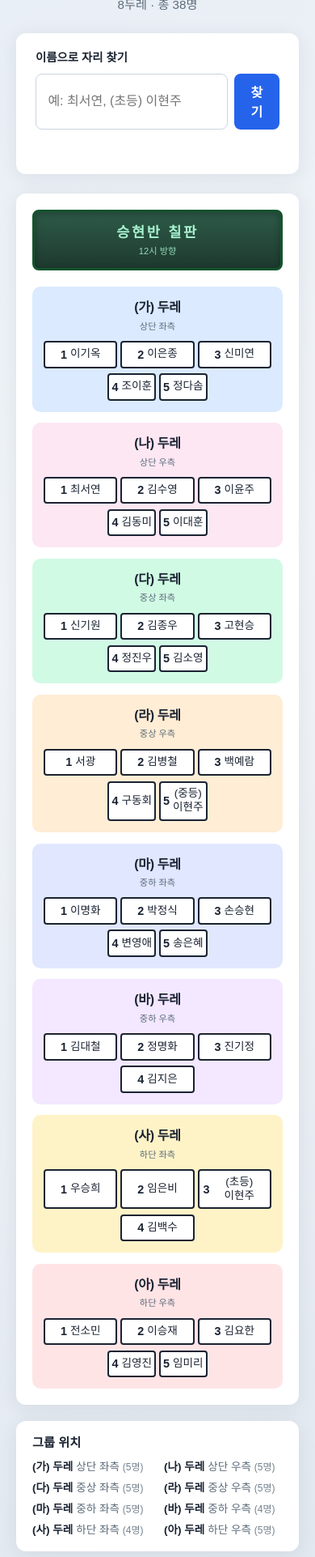
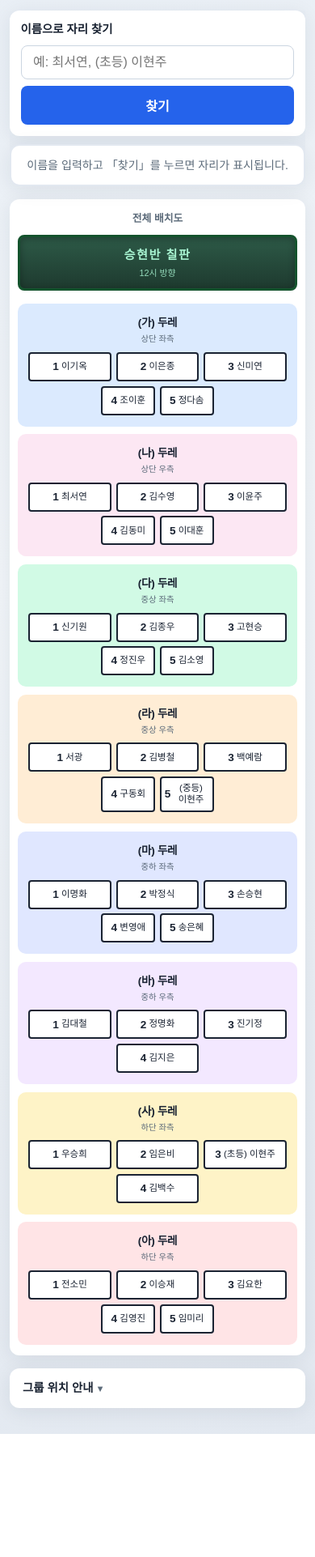
Before and after one commit to kdc0901/web_location, an Electron app: page index.html in a window 390 px wide. Shown: the part 77-2000 px from the top of the page at 81% size. After the commit the page ends 1848 px from the top, so only its background shows below. Drawn offline with Linux system fonts and the light colour scheme.

Commit message:
반응형으로 개선

```diff
--- a/css/style.css
+++ b/css/style.css
@@ -8,8 +8,10 @@
   --highlight: #fef08a;
   --highlight-border: #eab308;
   --blackboard: #1e3a2f;
-  --desk: #c4a574;
-  --desk-border: #8b6914;
+  --success-bg: #ecfdf5;
+  --success-border: #10b981;
+  --error-bg: #fef2f2;
+  --error-border: #f87171;
   --group-1: #dbeafe;
   --group-2: #fce7f3;
   --group-3: #d1fae5;
@@ -20,6 +22,8 @@
   --group-8: #ffe4e6;
   --shadow: 0 4px 24px rgba(26, 35, 50, 0.08);
   --radius: 12px;
+  --safe-top: env(safe-area-inset-top, 0px);
+  --safe-bottom: env(safe-area-inset-bottom, 0px);
 }
 
 *,
@@ -35,38 +39,47 @@ body {
   background: linear-gradient(160deg, #e8eef5 0%, var(--bg) 40%, #e2e8f0 100%);
   color: var(--text);
   line-height: 1.5;
+  -webkit-text-size-adjust: 100%;
 }
 
 .app {
   max-width: 1200px;
   margin: 0 auto;
-  padding: 1.5rem 1.25rem 3rem;
+  padding: calc(1rem + var(--safe-top)) 1rem calc(2rem + var(--safe-bottom));
 }
 
+/* ── 헤더 ── */
 .header {
   text-align: center;
-  margin-bottom: 1.5rem;
+  margin-bottom: 1rem;
 }
 
 .header h1 {
   margin: 0;
-  font-size: 1.75rem;
+  font-size: clamp(1.35rem, 4vw, 1.75rem);
   font-weight: 700;
   letter-spacing: -0.02em;
 }
 
 .subtitle {
-  margin: 0.35rem 0 0;
+  margin: 0.3rem 0 0;
   color: var(--muted);
-  font-size: 0.95rem;
+  font-size: clamp(0.85rem, 2.5vw, 0.95rem);
+}
+
+/* ── 상단: 이름 찾기 + 결과 (배치도 위) ── */
+.top-section {
+  display: flex;
+  flex-direction: column;
+  gap: 0.65rem;
+  margin-bottom: 1rem;
 }
 
 .search-panel {
   background: var(--surface);
   border-radius: var(--radius);
-  padding: 1.25rem 1.5rem;
+  padding: 1rem 1.1rem;
   box-shadow: var(--shadow);
-  margin-bottom: 1.5rem;
 }
 
 .search-label {
@@ -83,10 +96,11 @@ body {
 
 .search-row input {
   flex: 1;
-  padding: 0.65rem 0.9rem;
+  min-width: 0;
+  padding: 0.7rem 0.9rem;
   border: 1px solid #cbd5e1;
   border-radius: 8px;
-  font-size: 1rem;
+  font-size: 16px;
   transition: border-color 0.15s, box-shadow 0.15s;
 }
 
@@ -97,7 +111,8 @@ body {
 }
 
 .search-row button {
-  padding: 0.65rem 1.25rem;
+  flex-shrink: 0;
+  padding: 0.7rem 1.1rem;
   background: var(--accent);
   color: #fff;
   border: none;
@@ -106,33 +121,101 @@ body {
   font-weight: 600;
   cursor: pointer;
   transition: background 0.15s;
+  -webkit-tap-highlight-color: transparent;
 }
 
 .search-row button:hover {
   background: var(--accent-hover);
 }
 
-.result-message {
-  margin: 0.75rem 0 0;
-  min-height: 1.5em;
-  font-size: 0.95rem;
+.search-row button:active {
+  transform: scale(0.98);
 }
 
-.result-message.success {
-  color: #047857;
+/* ── 검색 결과 카드 (이름 + 위치) ── */
+.result-card {
+  background: var(--surface);
+  border-radius: var(--radius);
+  padding: 0.85rem 1rem;
+  border: 2px solid #e2e8f0;
+  box-shadow: var(--shadow);
+}
+
+.result-card--idle {
+  border-color: #e2e8f0;
+}
+
+.result-card--success {
+  background: var(--success-bg);
+  border-color: var(--success-border);
+}
+
+.result-card--error {
+  background: var(--error-bg);
+  border-color: var(--error-border);
+}
+
+.result-card__hint {
+  margin: 0;
+  font-size: 0.88rem;
+  color: var(--muted);
+  text-align: center;
+}
+
+.result-card--error .result-card__hint {
+  color: #b91c1c;
   font-weight: 500;
 }
 
-.result-message.error {
-  color: #b91c1c;
+.result-card__body {
+  text-align: center;
 }
 
+.result-card__label {
+  margin: 0.5rem 0 0.15rem;
+  font-size: 0.72rem;
+  font-weight: 600;
+  color: var(--muted);
+  text-transform: uppercase;
+  letter-spacing: 0.04em;
+}
+
+.result-card__label:first-child {
+  margin-top: 0;
+}
+
+.result-card__name {
+  margin: 0;
+  font-size: clamp(1.15rem, 4.5vw, 1.4rem);
+  font-weight: 700;
+  color: var(--text);
+}
+
+.result-card__location {
+  margin: 0;
+  font-size: clamp(0.9rem, 3.5vw, 1.05rem);
+  font-weight: 500;
+  color: #047857;
+  line-height: 1.45;
+  word-break: keep-all;
+}
+
+/* ── 교실 전체 배치도 ── */
 .classroom {
   background: var(--surface);
   border-radius: var(--radius);
-  padding: 1.25rem;
+  padding: 1rem;
   box-shadow: var(--shadow);
-  margin-bottom: 1.25rem;
+}
+
+.classroom::before {
+  content: "전체 배치도";
+  display: block;
+  text-align: center;
+  font-size: 0.8rem;
+  font-weight: 600;
+  color: var(--muted);
+  margin-bottom: 0.65rem;
 }
 
 .blackboard {
@@ -144,40 +227,39 @@ body {
   background: linear-gradient(180deg, #2d5a47 0%, var(--blackboard) 100%);
   color: #a7f3d0;
   border-radius: 8px;
-  padding: 0.75rem 1rem;
-  margin-bottom: 1.25rem;
+  padding: 0.7rem 1rem;
+  margin-bottom: 1rem;
   border: 3px solid #14532d;
   box-shadow: inset 0 2px 8px rgba(0, 0, 0, 0.3);
 }
 
 .blackboard span {
   font-weight: 700;
-  font-size: 1.1rem;
-  letter-spacing: 0.15em;
+  font-size: clamp(0.95rem, 3vw, 1.1rem);
+  letter-spacing: 0.1em;
 }
 
 .blackboard small {
-  font-size: 0.7rem;
+  font-size: 0.68rem;
   opacity: 0.85;
 }
 
 .groups-grid {
   display: grid;
   grid-template-columns: repeat(3, 1fr);
-  gap: 0.85rem;
+  gap: 0.75rem;
 }
 
 .group {
   border-radius: 10px;
-  padding: 0.75rem;
+  padding: 0.65rem 0.5rem;
   border: 2px solid transparent;
-  transition: border-color 0.2s, transform 0.2s;
+  transition: border-color 0.2s, box-shadow 0.2s;
 }
 
 .group.highlighted {
   border-color: var(--highlight-border);
-  transform: scale(1.02);
-  box-shadow: 0 0 0 4px rgba(234, 179, 8, 0.25);
+  box-shadow: 0 0 0 4px rgba(234, 179, 8, 0.35);
 }
 
 .group-header {
@@ -185,18 +267,18 @@ body {
   flex-direction: column;
   align-items: center;
   text-align: center;
-  margin-bottom: 0.6rem;
-  gap: 0.15rem;
+  margin-bottom: 0.5rem;
+  gap: 0.1rem;
 }
 
 .group-header strong {
-  font-size: 1rem;
+  font-size: clamp(0.85rem, 2.8vw, 1rem);
   letter-spacing: -0.02em;
 }
 
 .group-header span {
   color: var(--muted);
-  font-size: 0.7rem;
+  font-size: 0.65rem;
 }
 
 .group[data-group="1"] { background: var(--group-1); }
@@ -208,19 +290,14 @@ body {
 .group[data-group="7"] { background: var(--group-7); }
 .group[data-group="8"] { background: var(--group-8); }
 
-.legend .count {
-  font-size: 0.75rem;
-  opacity: 0.85;
-}
-
-/* 두레 내 3-2 배치 (칠판 쪽이 위) */
+/* 두레 내 3-2 배치 */
 .desks {
-  --desk-gap: 0.25rem;
+  --desk-gap: 0.2rem;
   --desk-w: calc((100% - var(--desk-gap) * 2) / 3);
   display: flex;
   flex-direction: column;
   align-items: center;
-  gap: 0.4rem;
+  gap: 0.35rem;
   width: 100%;
 }
 
@@ -256,10 +333,10 @@ body {
   flex-direction: row;
   align-items: center;
   justify-content: center;
-  gap: 0.25rem;
+  gap: 0.2rem;
   text-align: center;
-  padding: 0.35rem 0.3rem;
-  min-height: 2.1rem;
+  padding: 0.3rem 0.2rem;
+  min-height: 2rem;
   cursor: default;
   transition: background 0.2s, transform 0.2s, box-shadow 0.2s;
   white-space: normal;
@@ -269,59 +346,77 @@ body {
 .desk.highlighted {
   background: var(--highlight);
   border-color: var(--highlight-border);
-  transform: scale(1.08);
+  transform: scale(1.06);
   z-index: 1;
-  box-shadow: 0 4px 12px rgba(234, 179, 8, 0.4);
+  box-shadow: 0 4px 12px rgba(234, 179, 8, 0.45);
 }
 
 .desk .seat-num {
   flex-shrink: 0;
   font-weight: 700;
   color: var(--text);
-  font-size: 0.9rem;
+  font-size: clamp(0.75rem, 2.5vw, 0.9rem);
   line-height: 1;
 }
 
 .desk .student-name {
-  font-size: 0.78rem;
+  font-size: clamp(0.65rem, 2.2vw, 0.78rem);
   font-weight: 500;
   color: var(--text);
-  line-height: 1.25;
-  overflow: visible;
-  text-overflow: unset;
+  line-height: 1.2;
   word-break: keep-all;
-  white-space: normal;
   flex: 0 1 auto;
 }
 
 .group--wide .desk .student-name {
-  font-size: 0.72rem;
+  font-size: clamp(0.6rem, 2vw, 0.72rem);
 }
 
-.group--wide .desk .seat-num {
-  font-size: 0.82rem;
+/* ── 그룹 위치 안내 (접기) ── */
+.legend-toggle {
+  margin-top: 1rem;
+  background: var(--surface);
+  border-radius: var(--radius);
+  box-shadow: var(--shadow);
+  overflow: hidden;
+}
+
+.legend-toggle summary {
+  padding: 0.85rem 1rem;
+  font-weight: 600;
+  font-size: 0.9rem;
+  cursor: pointer;
+  list-style: none;
+  -webkit-tap-highlight-color: transparent;
+}
+
+.legend-toggle summary::-webkit-details-marker {
+  display: none;
+}
+
+.legend-toggle summary::after {
+  content: " ▼";
+  font-size: 0.7rem;
+  color: var(--muted);
+}
+
+.legend-toggle[open] summary::after {
+  content: " ▲";
 }
 
 .legend {
-  background: var(--surface);
-  border-radius: var(--radius);
-  padding: 1rem 1.25rem;
-  box-shadow: var(--shadow);
-}
-
-.legend h2 {
-  margin: 0 0 0.5rem;
-  font-size: 0.95rem;
+  padding: 0 1rem 1rem;
+  border-top: 1px solid #e2e8f0;
 }
 
 .legend ul {
-  margin: 0;
+  margin: 0.75rem 0 0;
   padding: 0;
   list-style: none;
   display: grid;
-  grid-template-columns: repeat(auto-fill, minmax(140px, 1fr));
-  gap: 0.35rem 1rem;
-  font-size: 0.85rem;
+  grid-template-columns: repeat(auto-fill, minmax(130px, 1fr));
+  gap: 0.35rem 0.75rem;
+  font-size: 0.82rem;
   color: var(--muted);
 }
 
@@ -329,18 +424,90 @@ body {
   color: var(--text);
 }
 
+.legend .count {
+  font-size: 0.72rem;
+  opacity: 0.85;
+}
+
+/* ── 태블릿: 2열 ── */
 @media (max-width: 900px) {
   .groups-grid {
     grid-template-columns: repeat(2, 1fr);
+    gap: 0.65rem;
   }
 }
 
-@media (max-width: 560px) {
+/* ── 모바일: 1열 + 상단 고정 ── */
+@media (max-width: 640px) {
+  .app {
+    padding-left: 0.75rem;
+    padding-right: 0.75rem;
+  }
+
+  .top-section {
+    position: sticky;
+    top: var(--safe-top);
+    z-index: 50;
+    margin-bottom: 0.75rem;
+    padding-bottom: 0.25rem;
+    background: linear-gradient(
+      180deg,
+      #e8eef5 0%,
+      #e8eef5 85%,
+      transparent 100%
+    );
+  }
+
+  .search-panel {
+    padding: 0.85rem;
+  }
+
+  .search-row {
+    flex-direction: column;
+  }
+
+  .search-row button {
+    width: 100%;
+    padding: 0.75rem;
+  }
+
   .groups-grid {
     grid-template-columns: 1fr;
+    gap: 0.6rem;
+  }
+
+  .group {
+    padding: 0.75rem 0.65rem;
+  }
+
+  .desks {
+    --desk-gap: 0.35rem;
+    --desk-w: calc((100% - var(--desk-gap) * 2) / 3);
+    max-width: 320px;
+    margin: 0 auto;
+  }
+
+  .desk {
+    min-height: 2.25rem;
+    padding: 0.4rem 0.25rem;
   }
 
   .desk .student-name {
+    font-size: 0.72rem;
+  }
+
+  .desk .seat-num {
     font-size: 0.85rem;
   }
+
+  .classroom {
+    padding: 0.85rem 0.65rem;
+  }
 }
+
+/* ── 아주 좁은 화면 ── */
+@media (max-width: 360px) {
+  .desks {
+    max-width: 100%;
+  }
+}
--- a/index.html
+++ b/index.html
@@ -19,12 +19,15 @@
       <p class="subtitle">8두레 · 총 38명</p>
     </header>
 
-    <section class="search-panel">
+    <div class="top-section">
+      <section class="search-panel" aria-label="이름으로 자리 찾기">
         <label for="name-input" class="search-label">이름으로 자리 찾기</label>
         <div class="search-row">
           <input
             id="name-input"
-          type="text"
+            type="search"
+            inputmode="search"
+            enterkeyhint="search"
             placeholder="예: 최서연, (초등) 이현주"
             autocomplete="off"
             list="name-suggestions"
@@ -32,22 +35,38 @@
           <datalist id="name-suggestions"></datalist>
           <button type="button" id="search-btn">찾기</button>
         </div>
-      <p id="result-message" class="result-message" aria-live="polite"></p>
       </section>
 
-    <section class="classroom" aria-label="교실 배치도">
+      <section
+        id="result-card"
+        class="result-card result-card--idle"
+        aria-live="polite"
+        aria-label="검색 결과"
+      >
+        <p class="result-card__hint">이름을 입력하고 「찾기」를 누르면 자리가 표시됩니다.</p>
+        <div class="result-card__body" hidden>
+          <p class="result-card__label">찾은 사람</p>
+          <p class="result-card__name" id="result-name"></p>
+          <p class="result-card__label">위치</p>
+          <p class="result-card__location" id="result-location"></p>
+        </div>
+      </section>
+    </div>
+
+    <section class="classroom" aria-label="교실 전체 배치도">
       <div class="blackboard" aria-hidden="true">
-        <span>승현반 칠판 </span>
+        <span>승현반 칠판</span>
         <small>12시 방향</small>
       </div>
-
       <div class="groups-grid" id="groups-grid"></div>
     </section>
 
+    <details class="legend-toggle">
+      <summary>그룹 위치 안내</summary>
       <aside class="legend">
-      <h2>그룹 위치</h2>
         <ul id="legend-list"></ul>
       </aside>
+    </details>
   </div>
 
   <script src="js/data.js"></script>
--- a/js/app.js
+++ b/js/app.js
@@ -2,7 +2,11 @@ const groupsGrid = document.getElementById("groups-grid");
 const legendList = document.getElementById("legend-list");
 const nameInput = document.getElementById("name-input");
 const searchBtn = document.getElementById("search-btn");
-const resultMessage = document.getElementById("result-message");
+const resultCard = document.getElementById("result-card");
+const resultName = document.getElementById("result-name");
+const resultLocation = document.getElementById("result-location");
+const resultHint = document.querySelector(".result-card__hint");
+const resultBody = document.querySelector(".result-card__body");
 const nameSuggestions = document.getElementById("name-suggestions");
 
 const byGroup = STUDENTS.reduce((acc, student) => {
@@ -60,22 +64,53 @@ function highlightSeat(student) {
   deskEl?.scrollIntoView({ behavior: "smooth", block: "center" });
 }
 
+function setResultCard(state, { name = "", location = "", error = "" } = {}) {
+  resultCard.className = `result-card result-card--${state}`;
+  if (state === "success") {
+    resultHint.hidden = true;
+    resultBody.hidden = false;
+    resultName.textContent = name;
+    resultLocation.textContent = location;
+  } else if (state === "error") {
+    resultHint.hidden = false;
+    resultHint.textContent = error;
+    resultBody.hidden = true;
+    resultName.textContent = "";
+    resultLocation.textContent = "";
+  } else {
+    resultHint.hidden = false;
+    resultHint.textContent = "이름을 입력하고 「찾기」를 누르면 자리가 표시됩니다.";
+    resultBody.hidden = true;
+  }
+}
+
 function showResult(student) {
   if (!student) {
     const q = nameInput.value.trim();
+    if (!q) {
+      setResultCard("idle");
+      clearHighlights();
+      return;
+    }
     const partial = STUDENTS.filter((s) => s.name.includes(q));
     if (partial.length > 1) {
-      resultMessage.textContent = `여러 명이 검색되었습니다. 전체 이름을 입력해 주세요. (예: ${partial.map((s) => s.name).join(", ")})`;
+      setResultCard("error", {
+        error: `여러 명이 검색되었습니다. 전체 이름을 입력해 주세요. (예: ${partial.map((s) => s.name).join(", ")})`,
+      });
     } else {
-      resultMessage.textContent =
-        "해당 이름을 찾을 수 없습니다. 전체 이름을 입력하거나 일부만 입력해 보세요.";
+      setResultCard("error", {
+        error:
+          "해당 이름을 찾을 수 없습니다. 전체 이름을 입력하거나 일부만 입력해 보세요.",
+      });
     }
-    resultMessage.className = "result-message error";
     clearHighlights();
     return;
   }
-  resultMessage.textContent = `${student.name}님 → ${formatLocation(student)}`;
-  resultMessage.className = "result-message success";
+
+  setResultCard("success", {
+    name: student.name,
+    location: formatLocation(student),
+  });
   highlightSeat(student);
 }
 
```
Lines whose indentation alone changed are shown as unchanged.
